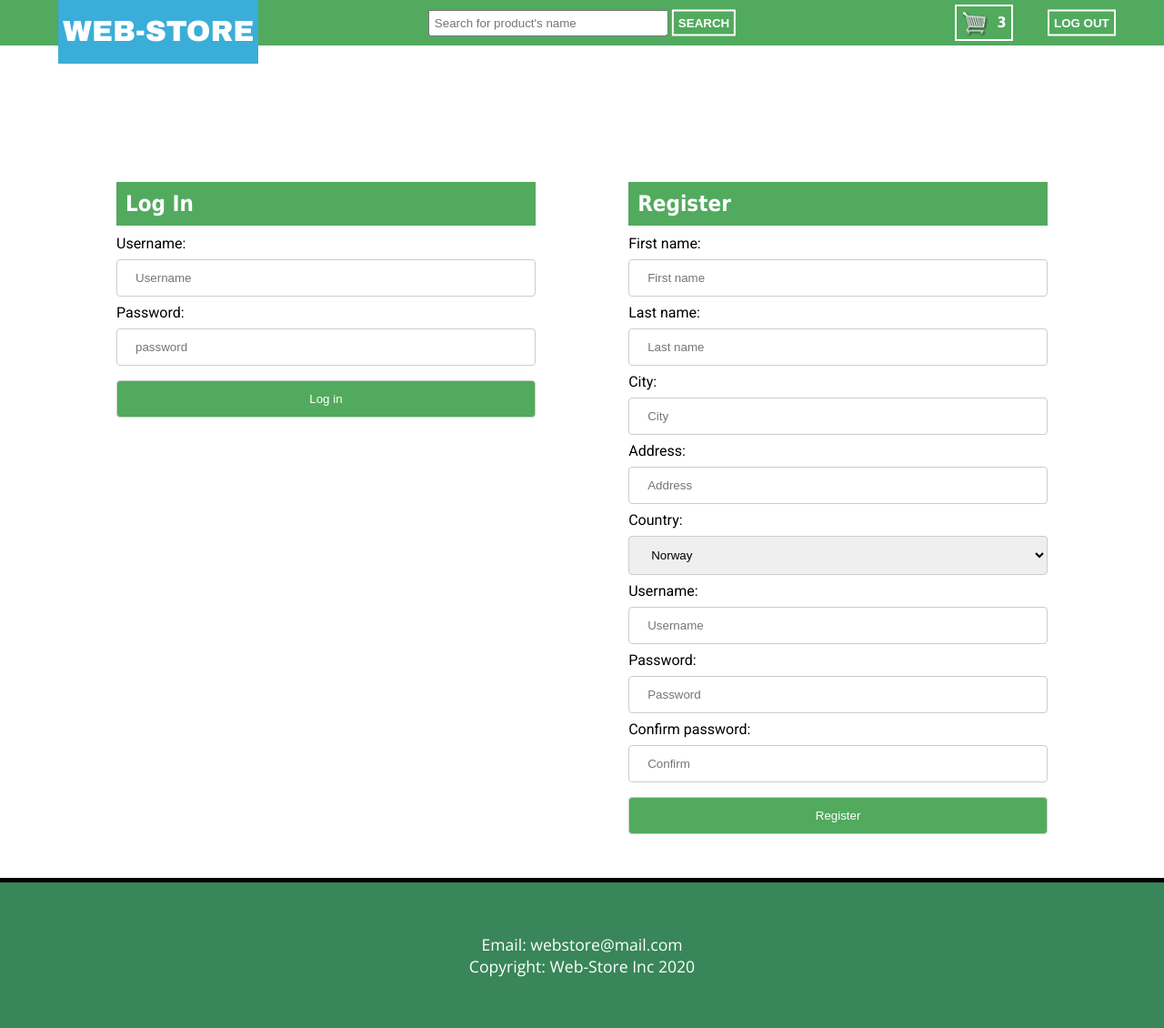
After one commit to AdnanAhmed12/Bachelor, a Flask app: template del2/templates/welcome.html in a window 1280 px wide. The commit adds this page. Shown: the whole page at 91% size. Run offline with Flask 2, Linux system fonts and the light colour scheme; the template is opened without the code that fills it, so the values that code supplies are empty.

Commit message:
login and registration

```diff
--- a/del2/app.py
+++ b/del2/app.py
@@ -1,4 +1,4 @@
-from flask import Flask, render_template, g
+from flask import Flask, render_template, g, url_for, request, redirect
 import mysql.connector
 
 app = Flask(__name__)
@@ -18,18 +18,63 @@ def close_db(error):
     if db is not None:
         db.close()
 
-@app.route('/')
-def login():
+@app.route('/', methods=['GET','POST'])
+def welcome():
     db = get_db()
     cursor = db.cursor()
     try:
         cursor.execute("SELECT * FROM users")
+        for username, password, city, country, address, first_name, last_name in cursor:
+            print(username)
+            print(password)
+            print(city)
+            print(str(country))
+            print(address)
+            print(first_name)
+            print(last_name)
     except mysql.connector.Error as err:
         print(err)
     finally:
         cursor.close()
-        return render_template('login.html', title='login')
+        return render_template('welcome.html', title='welcome')
 
+    return render_template('welcome.html', title='welcome')
+
+@app.route('/register', methods=['POST'])
+def register():
+    sql = 'INSERT INTO Users(username, u_password, city, country, address, first_name, last_name)'\
+     'VALUE("{}", "{}", "{}", "{}", "{}", "{}", "{}");'.format(request.form["user"],request.form["password"], request.form["city"], str(request.form["country"]), request.form["address"], request.form["first_name"], request.form["last_name"])
+    db = get_db()
+    cursor = db.cursor()
+    try:
+        cursor.execute(sql)
+        db.commit()
+    except mysql.connector.Error as err:
+        print(err)
+    finally:
+        cursor.close()
+
+    return redirect(url_for('welcome'))
+
+@app.route('/login', methods=['POST'])
+def login():
+    sql = 'SELECT username, u_password FROM Users WHERE username = "{}" AND u_password = "{}"'.format(request.form["user"], request.form["password"])
+    db = get_db()
+    cursor = db.cursor()
+    try:
+        cursor.execute(sql)
+        cursor.fetchone()
+    except mysql.connector.Error as err:
+        print(err)
+        return redirect(url_for('welcome'))
+    finally:
+        cursor.close()
+
+    return redirect(url_for('main'))
+
+@app.route('/main', methods=['GET','POST'])
+def main():
+    return render_template('main.html', title='main')
 
 if __name__  == '__main__':
     app.run()
--- a/del2/templates/base.html
+++ b/del2/templates/base.html
@@ -7,7 +7,7 @@
 </head>
 <body>
   <header>
-  {% if title == 'login' %}
+  {% if title == 'welcome' %}
   <div id="logo">
     <h1>WEB-STORE</h1>
   </div>
--- /dev/null
+++ b/del2/templates/welcome.html
@@ -0,0 +1,45 @@
+{% extends "base.html" %}
+{% block content%}
+
+<main>
+    <div id="login" class="logreg">
+    <h2>Log In</h2>
+    <form action="{{url_for("login")}}" method="POST">
+        <label for="user">Username: </label>
+        <input type="text" name="user" value="" placeholder="Username">
+        <label for="password" class="password">Password: </label>
+        <input type="password" name="password" value="" placeholder="password">
+      <input type="submit" name="log in" value="Log in" class="submit">
+    </form>
+</div>
+  <div class="logreg">
+    <h2>Register</h2>
+    <form action="{{url_for("register")}}" method="POST">
+        <label for="first_name">First name:</label>
+        <input type="text" name="first_name" value="" placeholder="First name">
+        <label for="last_name">Last name:</label>
+        <input type="text" name="last_name" value=""placeholder="Last name">
+        <label for="city">City:</label>
+        <input type="text" name="city" value="" placeholder="City">
+        <label for="address">Address:</label>
+        <input type="text" name="address" value=""  placeholder="Address">
+        <label for="country">Country:</label>
+        <select name="country">
+          <option value="1">Norway</option>
+          <option value="2">Sweden</option>
+          <option value="3">Denmark</option>
+          <option value="4">Finland</option>
+          <option value="5">Iceland</option>
+        </select>
+        <label for="user">Username:</label>
+        <input type="text" name="user" value=""  placeholder="Username">
+        <label for="password">Password:</label>
+        <input type="password" name="password" value=""  placeholder="Password">
+        <label for="conf_password">Confirm password:</label>
+        <input type="password" name="conf_password" value="" class="input" placeholder="Confirm">
+        <input type="submit" name="Register" value="Register" class="submit">
+    </form>
+</div>
+  </main>
+
+  {% endblock %}
```
Also changed, not shown: del2/database.sql (+9 -9 lines), del2/templates/main.html (added, +49 -0 lines).
